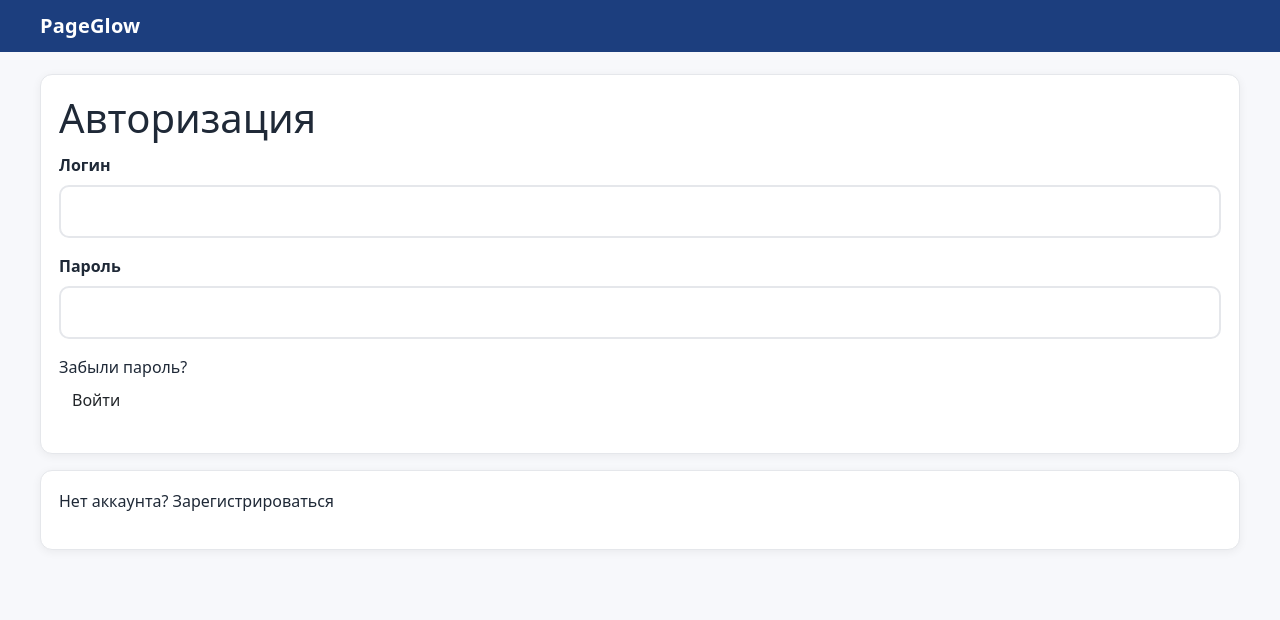
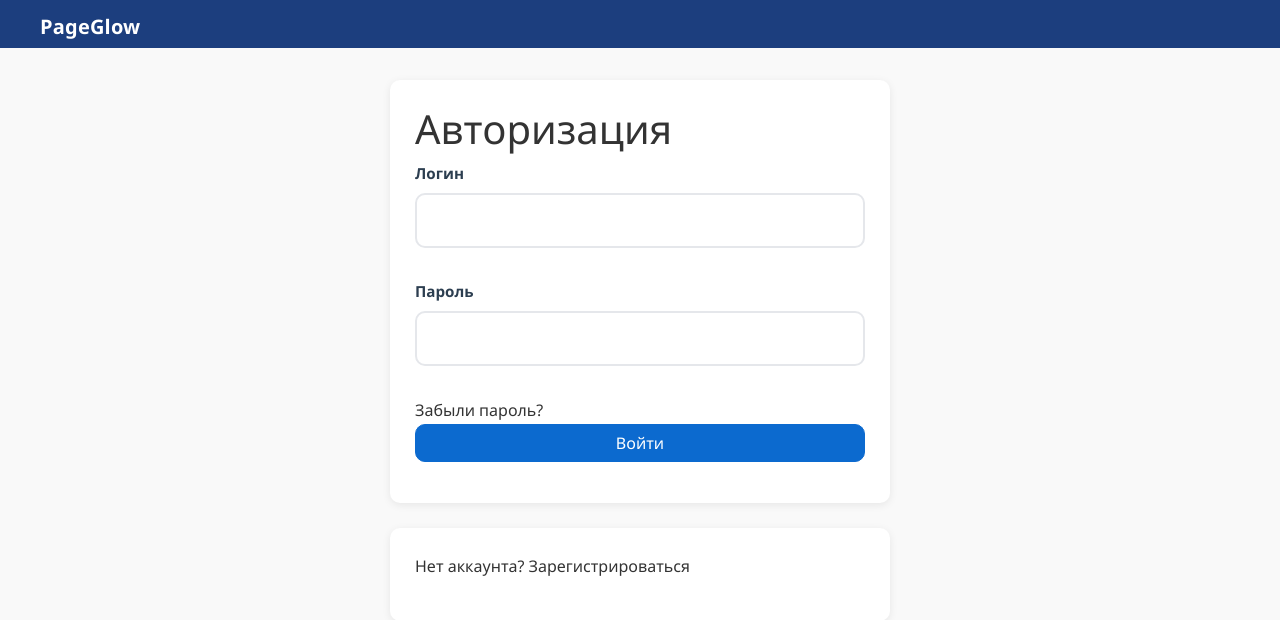
Before and after one commit to guseintarss/PageGlow3.0, a Django app: page /users/login/ in a window 1280 px wide. Shown: the top 620 px of the page. Run offline with Django 5.2, Linux system fonts and the light colour scheme; some libraries are stand-ins or nearby versions.

Commit message:
saved version 1.2

```diff
--- a/PageGlow/main/forms.py
+++ b/PageGlow/main/forms.py
@@ -8,7 +8,7 @@ from .models import *
 
 class AddPostForm(forms.ModelForm):
     cat = forms.ModelChoiceField(queryset=Category.objects.all(), empty_label='Не выбрано', label='Категория', widget=forms.Select(attrs={'class': 'form-select'}))
-    content = forms.CharField(widget=CKEditorWidget(config_name='default'))
+    content = forms.CharField(label='Текст', widget=CKEditorWidget(config_name='default'))
 
     class Meta:
         model = Post
--- a/PageGlow/main/static/main/css/app.css
+++ b/PageGlow/main/static/main/css/app.css
@@ -126,7 +126,21 @@ a:hover{ text-decoration: underline; }
   box-shadow: var(--shadow);
   padding: 16px;
 }
+.con {
+    margin:0 auto;
+    min-width: 300px;
+    max-width:500px;
+}
 
+.auth {
+  margin-top:10px;
+  background: white;
+  padding: 25px;
+  margin-bottom: 25px;
+  border-radius: 10px;
+  box-shadow: 0 2px 8px rgba(0,0,0,0.08);
+  transition: transform 0.2s;
+}
 /* Cards / posts */
 .post{
   position: relative;
@@ -246,7 +260,6 @@ input:focus, textarea:focus, select:focus{
   list-style: none;
   padding: 0;
   margin: 0;
-  display: flex;
   flex-wrap: wrap;
   gap: 10px;
 }
--- a/PageGlow/main/static/main/css/avtorizacia.css
+++ b/PageGlow/main/static/main/css/avtorizacia.css
@@ -97,21 +97,3 @@ main {
   box-shadow: 0 2px 8px rgba(0,0,0,0.08);
   transition: transform 0.2s;
 }
-
-input[type="password"],
-textarea {
-  width: 100%;
-  padding: 12px 16px;
-  border: 2px solid #dee2e6;
-  border-radius: 8px;
-  font-size: 1rem;
-  transition: border-color 0.3s ease, box-shadow 0.3s ease;
-  resize: vertical;
-}
-
-input[type="password"]:focus,
-textarea:focus {
-  outline: none;
-  border-color: gray;
-  box-shadow: 0 0 0 3px light-gray;
-}
--- a/PageGlow/main/views.py
+++ b/PageGlow/main/views.py
@@ -28,6 +28,7 @@ class MainHome(DataMixin, ListView):
     context_object_name = 'posts'
     title_page = 'Главная страница'
     cat_selected = 0
+
 
     def get_queryset(self):
         return Post.published.all().select_related('cat', 'author')
--- a/PageGlow/templates/base.html
+++ b/PageGlow/templates/base.html
@@ -9,7 +9,6 @@
     <title>{{ title }}</title>
     <link href="https://cdn.jsdelivr.net/npm/bootstrap@5.3.0/dist/css/bootstrap.min.css" rel="stylesheet">
     <link type="text/css" href="{% static 'main/css/app.css' %}" rel="stylesheet"/>
-
 </head>
 <body class="{% block body_class %}{% endblock %}">
 <header class="site-header">
--- a/PageGlow/templates/base_login.html
+++ b/PageGlow/templates/base_login.html
@@ -7,7 +7,7 @@
     <title>{{title}}</title>
     <link href="https://cdn.jsdelivr.net/npm/bootstrap@5.3.0/dist/css/bootstrap.min.css" rel="stylesheet">
     <link type="text/css" href="{% static 'main/css/app.css' %}" rel="stylesheet"/>
-
+    <link type="text/css" rel="stylesheet" href="{% static 'main/css/avtorizacia.css' %}">
 </head>
 <body>
 <header class="site-header">
--- a/PageGlow/users/templates/users/login.html
+++ b/PageGlow/users/templates/users/login.html
@@ -1,7 +1,9 @@
 {% extends 'base_login.html' %}
 
 {% block content %}
-<div class="post">
+<div class="con">
+    <div class="auth">
+
         <h1>Авторизация</h1>
 
         <form method="post">
@@ -13,11 +15,13 @@
                 <div class="form-error">{{ f.errors }}</div>
                 {% endfor %}
                 <a href="{% url 'users:password_reset' %}">Забыли пароль?</a>
-        <p><button class="btn" type="submit">Войти</button></p>
+            <p><button style="width:100%" class="btn btn-primary" type="submit">Войти</button></p>
         </form>
     </div>
-<div class="post">
+
+    <div class="auth">
         <p>Нет аккаунта? <a href="{% url 'users:register' %}">Зарегистрироваться</a></p>
+    </div>
 </div>
 
 
--- a/PageGlow/users/templates/users/profile.html
+++ b/PageGlow/users/templates/users/profile.html
@@ -42,7 +42,7 @@ fill="currentColor" viewBox="0 0 24 24" >
     {% endif %}
     {% autoescape off %}
     <p class="meta">{{ p.meta }}</p>
-    {{ p.content|linebreaks|truncatewords:40|safe }}
+    {{ p.content|truncatewords:40|safe }}
     {% endautoescape %}
     <p><a class="read-more" href="{% url 'edit_page' p.slug %}">Редактировать пост</a></p>
     <p><a class="read-more" href="{{ p.get_absolute_url }}">Читать далее→</a></p>
```
Also changed, not shown: PageGlow/PageGlow/settings.py (+6 -1 lines), PageGlow/main/templates/main/index.html (+5 -10 lines), PageGlow/users/templates/users/register.html (+4 -3 lines). Lines whose indentation alone changed are shown as unchanged.
